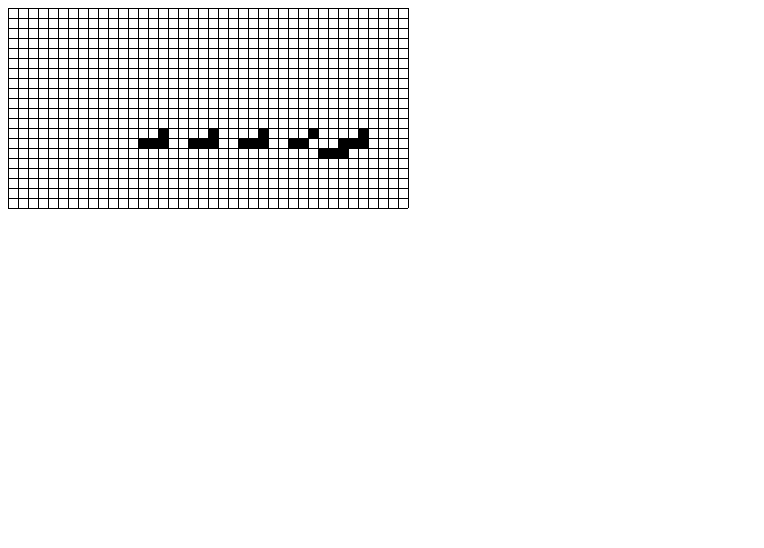
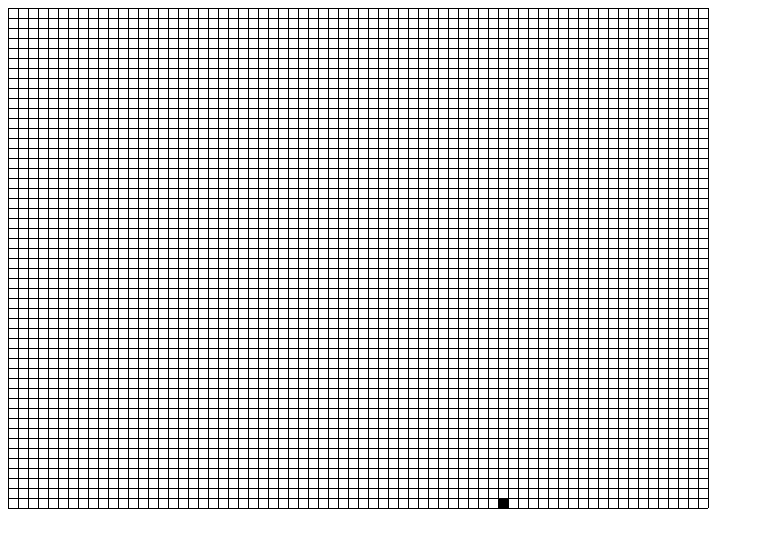
Before and after one commit to hrigu/game_of_life, a plain HTML site: page index.html in a window 1280 px wide. Shown: the whole page, without its empty margins (0-764 px from the left). Drawn offline with Linux system fonts and the light colour scheme.

Commit message:
cleaned up javacode

```diff
--- a/index.html
+++ b/index.html
@@ -6,7 +6,7 @@
     	<script type="text/javascript" src="src/script.js"></script>
     </head>
     <body>
-        <canvas id="myCanvas" width="600" height="400">
+        <canvas id="myCanvas" width="710" height="510">
         </canvas>
     </body>
 </html>
--- a/src/lib.js
+++ b/src/lib.js
@@ -1,6 +1,18 @@
 (function() {
-  var __hasProp = Object.prototype.hasOwnProperty,
-    __extends = function(child, parent) { for (var key in parent) { if (__hasProp.call(parent, key)) child[key] = parent[key]; } function ctor() { this.constructor = child; } ctor.prototype = parent.prototype; child.prototype = new ctor; child.__super__ = parent.prototype; return child; };
+    var __hasProp = Object.prototype.hasOwnProperty;
+    var __extends = function(child, parent) {
+        for (var key in parent) {
+            if (__hasProp.call(parent, key)) child[key] = parent[key];
+        }
+        function ctor() {
+            this.constructor = child;
+        }
+
+        ctor.prototype = parent.prototype;
+        child.prototype = new ctor;
+        child.__super__ = parent.prototype;
+        return child;
+    };
 
     this.gameOfLife = {};
 
@@ -16,9 +28,9 @@
             this.numOfRows = numOfRows;
             this.strategy = new gameOfLife.DiagonalStrategy(this);
             this.cells = [];
-      for (x = 1, _ref = this.numOfColumns; 1 <= _ref ? x <= _ref : x >= _ref; 1 <= _ref ? x++ : x--) {
+            for (x = 1,_ref = this.numOfColumns; 1 <= _ref ? x <= _ref : x >= _ref; 1 <= _ref ? x++ : x--) {
                 column = [];
-        for (y = 1, _ref2 = this.numOfRows; 1 <= _ref2 ? y <= _ref2 : y >= _ref2; 1 <= _ref2 ? y++ : y--) {
+                for (y = 1,_ref2 = this.numOfRows; 1 <= _ref2 ? y <= _ref2 : y >= _ref2; 1 <= _ref2 ? y++ : y--) {
                     column.push(gameOfLife.Game.DEAD);
                 }
                 this.cells.push(column);
@@ -29,28 +41,27 @@
             var point;
             if (value == null) value = gameOfLife.Game.LIVE;
             point = this.modulo([x, y]);
-      return this.cells[point[0]][point[1]] = value;
+            this.cells[point[0]][point[1]] = value;
         };
 
         Game.prototype.get = function(x, y) {
             var point;
             point = this.modulo([x, y]);
-      return this.cells[point[0]][point[1]];
+            this.cells[point[0]][point[1]];
         };
 
         Game.prototype.modulo = function(point) {
-      var x, y;
-      x = point[0];
-      if (x < 0) x = this.numOfColumns + x;
+            var x = point[0];
+            if (x < 0) x += this.numOfColumns;
             x = x % this.numOfColumns;
-      y = point[1];
-      if (y < 0) y = this.numOfRows + y;
+            var y = point[1];
+            if (y < 0) y += this.numOfRows;
             y = y % this.numOfRows;
             return [x, y];
         };
 
         Game.prototype.nextRound = function() {
-      return this.strategy.nextRound();
+            this.strategy.nextRound();
         };
 
         return Game;
@@ -64,10 +75,9 @@
         }
 
         Strategy.prototype.nextRound = function() {
-      var change, changes, x, y, _i, _len, _ref, _ref2, _results;
-      changes = [];
-      for (x = 0, _ref = this.game.numOfColumns - 1; 0 <= _ref ? x <= _ref : x >= _ref; 0 <= _ref ? x++ : x--) {
-        for (y = 0, _ref2 = this.game.numOfRows - 1; 0 <= _ref2 ? y <= _ref2 : y >= _ref2; 0 <= _ref2 ? y++ : y--) {
+            var changes = [];
+            for (var x = 0; x < this.game.numOfColumns; x++) {
+                for (var y = 0; y < this.game.numOfRows; y++) {
                     if (this.game.cells[x][y]) {
                         this.handleAliveCell(x, y, changes);
                     } else {
@@ -75,17 +85,16 @@
                     }
                 }
             }
-      _results = [];
-      for (_i = 0, _len = changes.length; _i < _len; _i++) {
-        change = changes[_i];
-        _results.push(this.game.set(change[0], change[1], change[2]));
+            for (var i = 0; i < changes.length; i++) {
+                var change = changes[i];
+                this.game.set(change[0], change[1], change[2]);
             }
-      return _results;
         };
 
-    Strategy.prototype.handleAliveCell = function(x, y, changes) {};
-
-    Strategy.prototype.handleDeadCell = function(x, y, changes) {};
+        Strategy.prototype.handleAliveCell = function(x, y, changes) {
+        };
+        Strategy.prototype.handleDeadCell = function(x, y, changes) {
+        };
 
         return Strategy;
 
@@ -101,7 +110,7 @@
 
         DiagonalStrategy.prototype.handleAliveCell = function(x, y, changes) {
             changes.push([x, y, false]);
-      return changes.push([x + 1, y + 1, true]);
+            changes.push([x + 1, y + 1, true]);
         };
 
         return DiagonalStrategy;
@@ -116,47 +125,38 @@
         }
 
         Drawer.prototype.drawGrid = function(context) {
-      var colNum, height, rowNum, width, x, y, _ref, _ref2;
-      width = this.game.numOfColumns * this.factor;
-      height = this.game.numOfRows * this.factor;
+            var width = this.game.numOfColumns * this.factor;
+            var height = this.game.numOfRows * this.factor;
             context.beginPath();
-      for (rowNum = 0, _ref = this.game.numOfRows; 0 <= _ref ? rowNum <= _ref : rowNum >= _ref; 0 <= _ref ? rowNum++ : rowNum--) {
-        y = rowNum * this.factor + 0.5;
+            for (var rowNum = 0; rowNum <= this.game.numOfRows; rowNum++) {
+                var y = rowNum * this.factor + 0.5;
                 context.moveTo(0, y);
                 context.lineTo(width, y);
             }
-      for (colNum = 0, _ref2 = this.game.numOfColumns; 0 <= _ref2 ? colNum <= _ref2 : colNum >= _ref2; 0 <= _ref2 ? colNum++ : colNum--) {
-        x = colNum * this.factor + 0.5;
+            for (var colNum = 0; colNum <= this.game.numOfColumns; colNum++) {
+                var x = colNum * this.factor + 0.5;
                 context.moveTo(x, 0);
                 context.lineTo(x, height);
             }
             context.strokeStyle = "black";
-      return context.stroke();
+            context.stroke();
         };
 
         Drawer.prototype.draw = function(context) {
-      var x, y, _ref, _results;
-      _results = [];
-      for (x = 0, _ref = this.game.numOfColumns - 1; 0 <= _ref ? x <= _ref : x >= _ref; 0 <= _ref ? x++ : x--) {
-        _results.push((function() {
-          var _ref2, _results2;
-          _results2 = [];
-          for (y = 0, _ref2 = this.game.numOfRows - 1; 0 <= _ref2 ? y <= _ref2 : y >= _ref2; 0 <= _ref2 ? y++ : y--) {
+            for (var x = 0; x < this.game.numOfColumns; x++) {
+                for (var y = 0; y < this.game.numOfRows; y++) {
                     if (this.game.cells[x][y]) {
                         context.fillStyle = "black";
                     } else {
                         context.fillStyle = "white";
                     }
-            _results2.push(this.drawRect(context, x, y));
+                    this.drawRect(context, x, y);
                 }
-          return _results2;
-        }).call(this));
             }
-      return _results;
         };
 
         Drawer.prototype.drawRect = function(context, x, y) {
-      return context.fillRect(x * this.factor + 1, y * this.factor + 1, this.factor - 1, this.factor - 1);
+            context.fillRect(x * this.factor + 1, y * this.factor + 1, this.factor - 1, this.factor - 1);
         };
 
         return Drawer;
--- a/src/script.js
+++ b/src/script.js
@@ -1,23 +1,11 @@
-(function() {
 var ctx, drawer, game, getCanvas, run_loop, setGlider;
-
-  game = null;
-
-  ctx = null;
-
-  drawer = null;
 
 jQuery(function() {
     var canvas;
     canvas = getCanvas();
     ctx = canvas.getContext('2d');
-    game = new gameOfLife.Game(40, 20);
-    setGlider(5, 2, game);
-    setGlider(10, 2, game);
-    setGlider(15, 2, game);
-    setGlider(20, 2, game);
-    setGlider(23, 3, game);
-    setGlider(25, 2, game);
+    game = new gameOfLife.Game(70, 50);
+    game.set(0, 0);
     drawer = new gameOfLife.Drawer(game, 10);
     drawer.drawGrid(ctx);
     return setInterval(run_loop, 100);
@@ -31,13 +19,3 @@
 getCanvas = function() {
     return $("#myCanvas")[0];
 };
-
-  setGlider = function(x, y, game) {
-    game.set(x, y);
-    game.set(x + 1, y + 1);
-    game.set(x - 1, y + 2);
-    game.set(x, y + 2);
-    return game.set(x + 1, y + 2);
-  };
-
-}).call(this);
```
Also changed, not shown: spec/spec.js (+29 -25 lines), 1 other file. Lines whose indentation alone changed are shown as unchanged.
